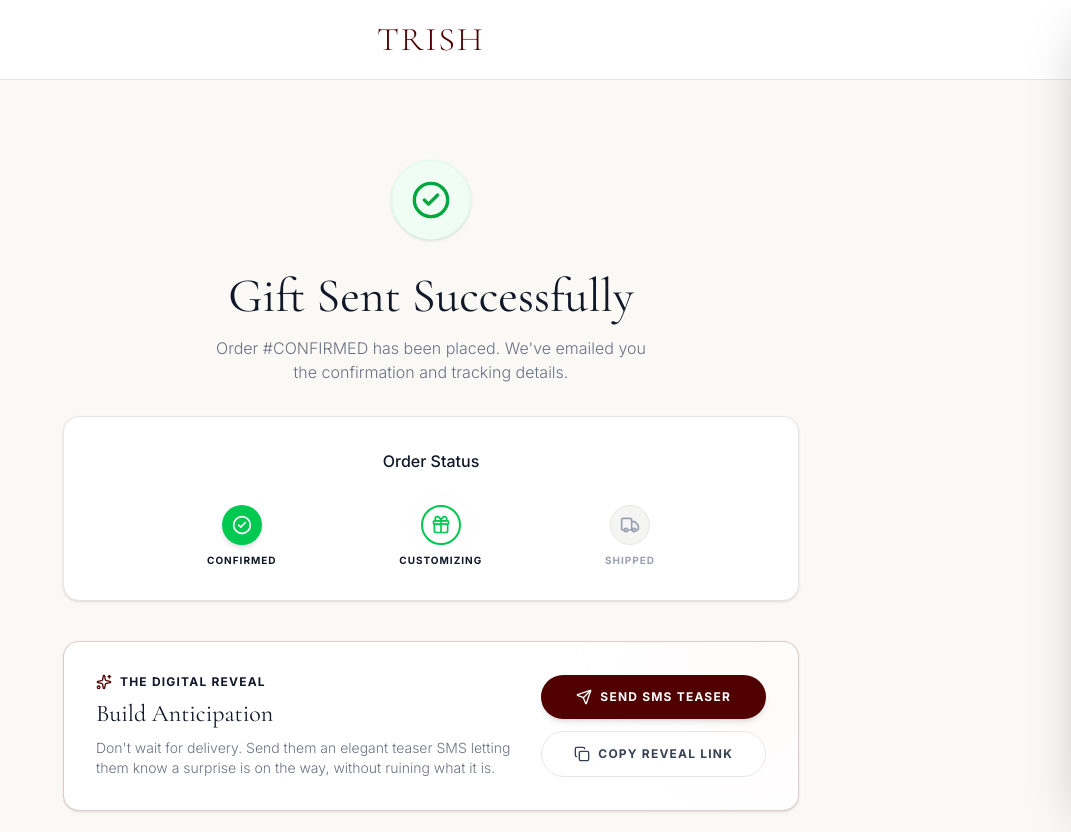
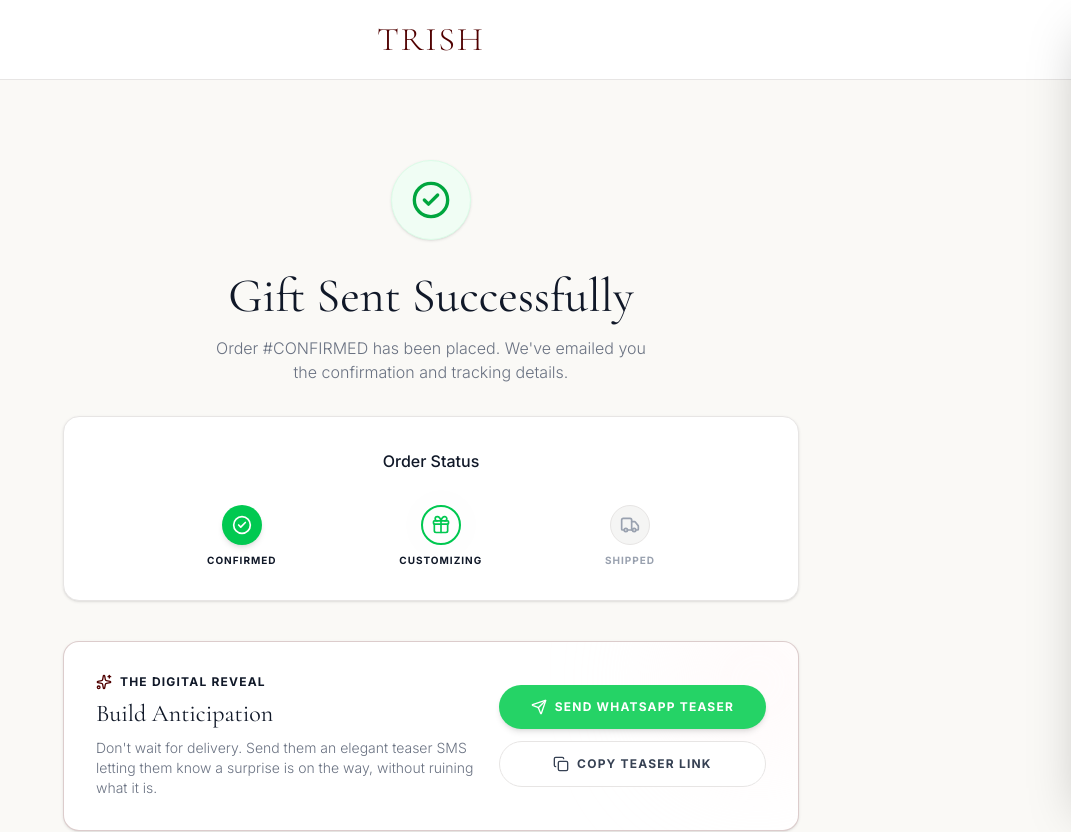
Before and after one commit to sshivangiisinhaa418-star/Trish-Gifts, a Next.js app in the folder frontend/: page /checkout/success in a window 1280 px wide. Shown: the top 832 px of the page, without its empty margins (209-1280 px from the left). Built offline with nearby package versions, Linux system fonts and the light colour scheme; no server answers.

Commit message:
Add WhatsApp Gift Teaser Share & Admin Dispatch WhatsApp Actions

```diff
--- a/frontend/src/app/admin/AdminClient.tsx
+++ b/frontend/src/app/admin/AdminClient.tsx
@@ -1,7 +1,7 @@
 'use client'
 
 import { useState } from 'react'
-import { Plus, X, Upload, ChevronLeft, Gift, CalendarHeart, PartyPopper, CalendarDays, Minus, Package, MessageSquare, Copy, Check, Phone, Mail, MapPin, User, Calendar, Truck, Sparkles, FileText, Navigation, Info, Trash2, Tag } from 'lucide-react'
+import { Plus, X, Upload, ChevronLeft, Gift, CalendarHeart, PartyPopper, CalendarDays, Minus, Package, MessageSquare, Copy, Check, Phone, Mail, MapPin, User, Calendar, Truck, Sparkles, FileText, Navigation, Info, Trash2, Tag, Send } from 'lucide-react'
 import { uploadProduct, updateOrderStatus, updateOrderCourierTracking, updateTicketStatus, deleteProduct, createNewCoupon, toggleCouponStatus } from '@/app/actions/admin'
 import Image from 'next/image'
 import { CATEGORIES, OCCASIONS, FESTIVALS, SPECIAL_DAYS } from '@/lib/constants/navigation'
@@ -605,6 +605,8 @@ export default function AdminClient({
                               className="w-full px-3.5 py-2.5 bg-white border border-stone-200 rounded-xl text-xs font-medium text-gray-900 focus:outline-none focus:ring-1 focus:ring-blue-600"
                             />
                           </div>
+
+                          <div className="flex gap-2">
                             <button
                               type="button"
                               disabled={isSavingCourier[order.id] || !currentCourier || !currentTracking}
@@ -616,10 +618,24 @@ export default function AdminClient({
                                   setOrders(orders.map(o => o.id === order.id ? { ...o, courier_name: currentCourier, tracking_number: currentTracking, status: 'Shipped' } : o));
                                 }
                               }}
-                            className="px-6 py-2.5 bg-[#500000] hover:bg-[#3d0000] text-white rounded-xl text-xs font-bold uppercase tracking-widest disabled:opacity-40 transition-all shadow-sm flex items-center justify-center gap-2"
+                              className="px-5 py-2.5 bg-[#500000] hover:bg-[#3d0000] text-white rounded-xl text-xs font-bold uppercase tracking-widest disabled:opacity-40 transition-all shadow-sm flex items-center justify-center gap-2 flex-1"
                             >
-                            {isSavingCourier[order.id] ? 'Saving...' : 'Save & Mark as Shipped'}
+                              <Truck className="w-3.5 h-3.5" />
+                              {isSavingCourier[order.id] ? 'Saving...' : 'Save & Ship'}
                             </button>
+
+                            {currentCourier && currentTracking && (
+                              <a
+                                href={`https://api.whatsapp.com/send?phone=${encodeURIComponent(order.recipient_phone || order.sender_phone || '')}&text=${encodeURIComponent(`Hello ${order.recipient_name}! 🎁 Your TRISH Luxury Gift order #${order.id.slice(0, 8).toUpperCase()} has been dispatched via ${currentCourier} with tracking AWB: ${currentTracking}. Track live: https://trish-gifts.vercel.app/order-tracking`)}`}
+                                target="_blank"
+                                rel="noopener noreferrer"
+                                className="px-4 py-2.5 bg-[#25D366] hover:bg-[#20bd5a] text-white rounded-xl text-xs font-bold uppercase tracking-widest transition-all shadow-sm flex items-center justify-center gap-1.5"
+                                title="Send WhatsApp Tracking Update"
+                              >
+                                <Send className="w-3.5 h-3.5" /> WhatsApp
+                              </a>
+                            )}
+                          </div>
                         </div>
                       </div>
 
--- a/frontend/src/app/checkout/success/page.tsx
+++ b/frontend/src/app/checkout/success/page.tsx
@@ -134,17 +134,22 @@ export default function OrderSuccessPage() {
             </div>
 
             <div className="w-full md:w-auto flex flex-col gap-3">
-              <button className="w-full md:w-auto px-8 py-3.5 bg-[#500000] text-white rounded-full text-xs font-bold uppercase tracking-widest hover:bg-[#3d0000] transition-all shadow-md hover:shadow-lg flex items-center justify-center gap-2 group">
+              <a
+                href={`https://api.whatsapp.com/send?text=${encodeURIComponent(`🎁 Hi! A special luxury surprise gift from TRISH Gifts has been ordered for you. You can preview your digital teaser card here: ${revealUrl}`)}`}
+                target="_blank"
+                rel="noopener noreferrer"
+                className="w-full md:w-auto px-8 py-3.5 bg-[#25D366] hover:bg-[#20bd5a] text-white rounded-full text-xs font-bold uppercase tracking-widest transition-all shadow-md hover:shadow-lg flex items-center justify-center gap-2 group"
+              >
                 <Send className="w-4 h-4 group-hover:translate-x-1 transition-transform" />
-                Send SMS Teaser
-              </button>
+                Send WhatsApp Teaser
+              </a>
 
               <button
                 onClick={handleCopy}
                 className="w-full md:w-auto px-8 py-3.5 bg-white border border-stone-200 text-gray-700 rounded-full text-xs font-bold uppercase tracking-widest hover:bg-stone-50 transition-all flex items-center justify-center gap-2"
               >
                 {copied ? <CheckCircle2 className="w-4 h-4 text-green-600" /> : <Copy className="w-4 h-4" />}
-                {copied ? 'Link Copied!' : 'Copy Reveal Link'}
+                {copied ? 'Link Copied!' : 'Copy Teaser Link'}
               </button>
             </div>
           </div>
```
Lines whose indentation alone changed are shown as unchanged.
